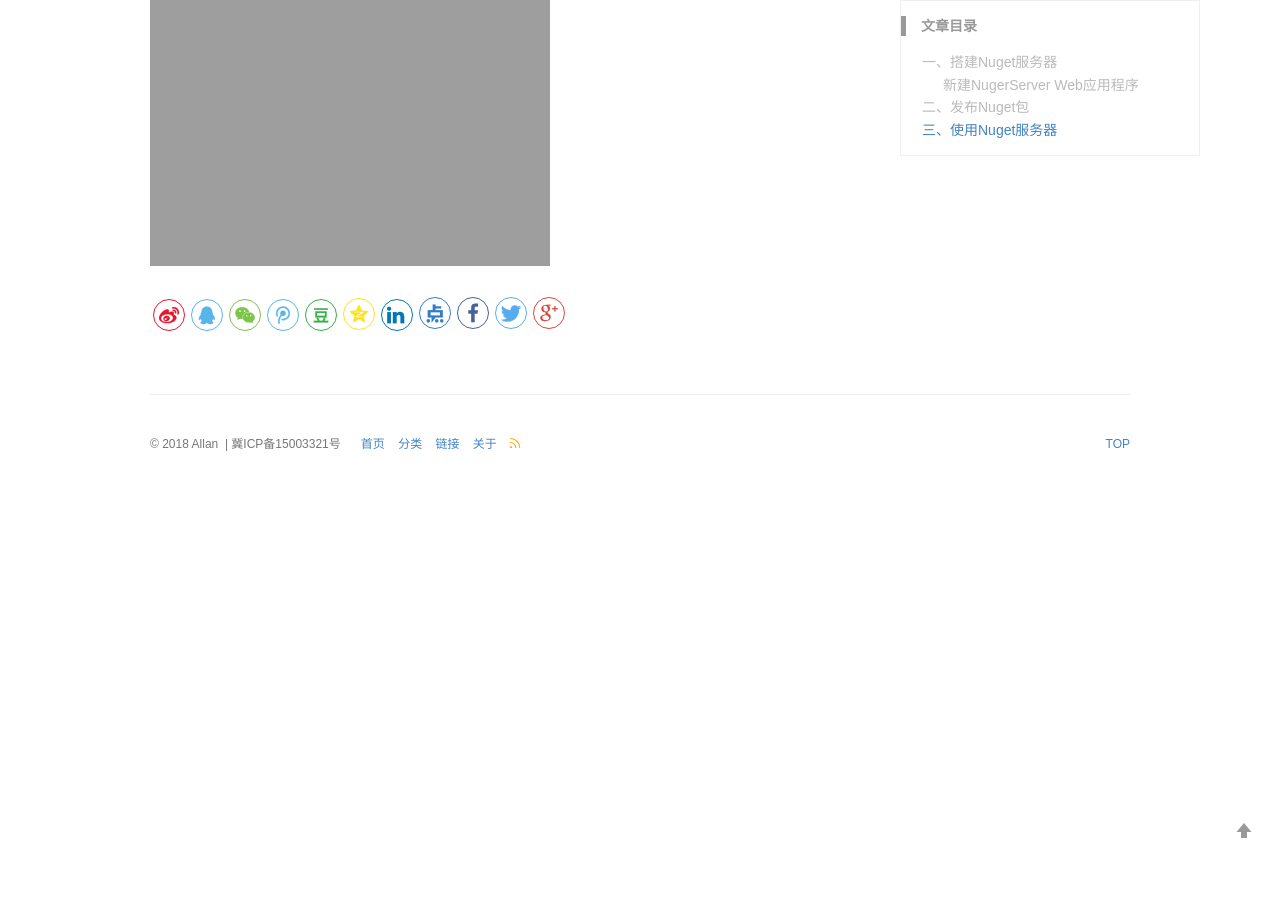
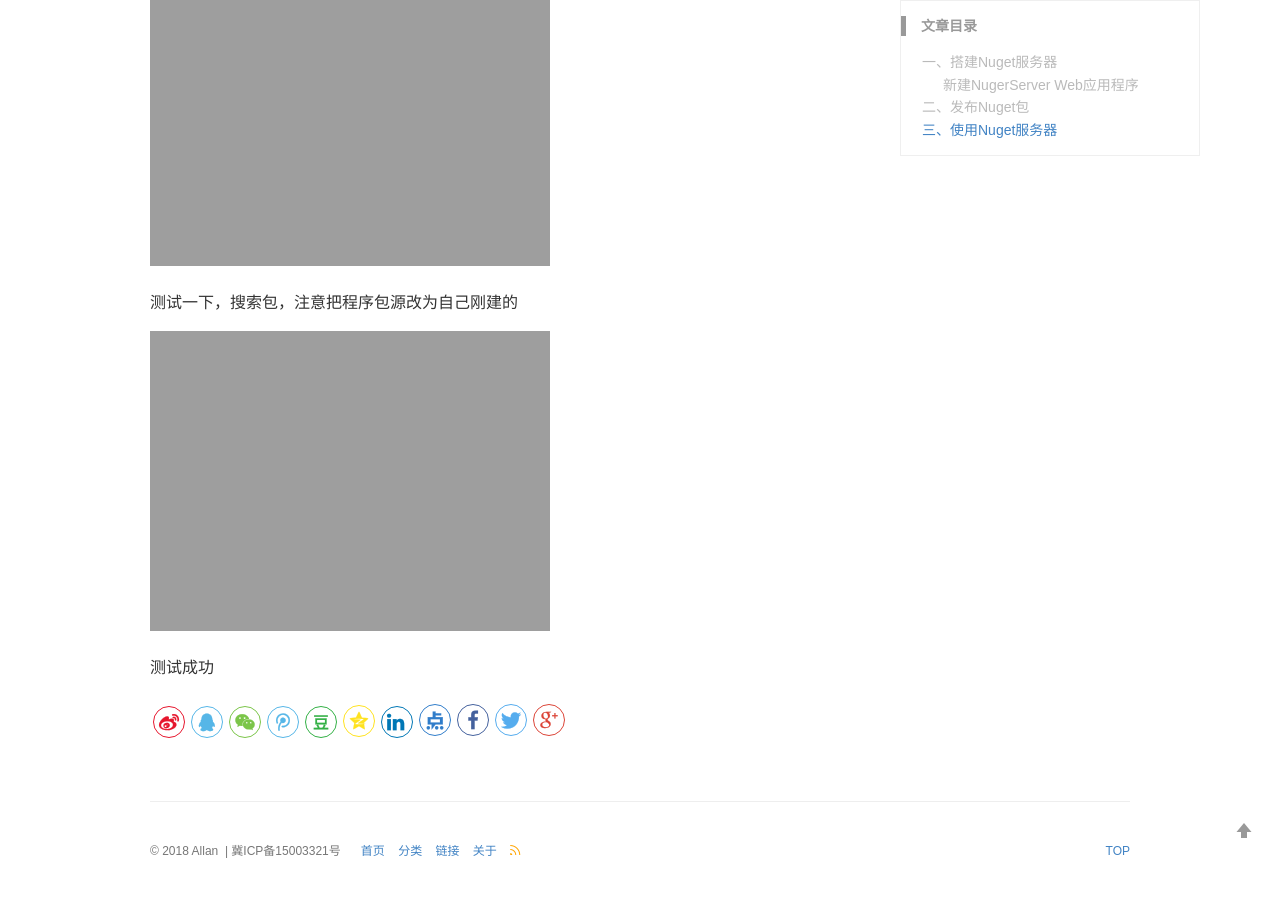
Before and after one commit to AllanHao/allanhao.github.io, a Jekyll site: the page built from _posts/2018-12-19-nugetserver.md, in a window 1280 px wide and 900 px high, scrolled down 5626 px. Shown: the top 897 px of the window. Built offline with Jekyll 4.4.1, drawn with Linux system fonts in a browser that asks for light colours; comment, search, counter and statistics services are not loaded; before the commit the page ends 6119 px from its top, so only the background shows below that.

Commit message:
Update 2018-12-19-nugetserver.md

```diff
--- a/_posts/2018-12-19-nugetserver.md
+++ b/_posts/2018-12-19-nugetserver.md
@@ -71,3 +71,9 @@ Web.config中是Nuget站点的相关配置，其中apikey是上传删除nuget包
 ![](https://allanhao.com/images/2018-12-19-09-34-33.png)
 
 ![](https://allanhao.com/images/2018-12-19-09-33-55.png)
+
+测试一下，搜索包，注意把程序包源改为自己刚建的
+
+![](https://allanhao.com/images/2018-12-19-09-35-58.png)
+
+测试成功
```
